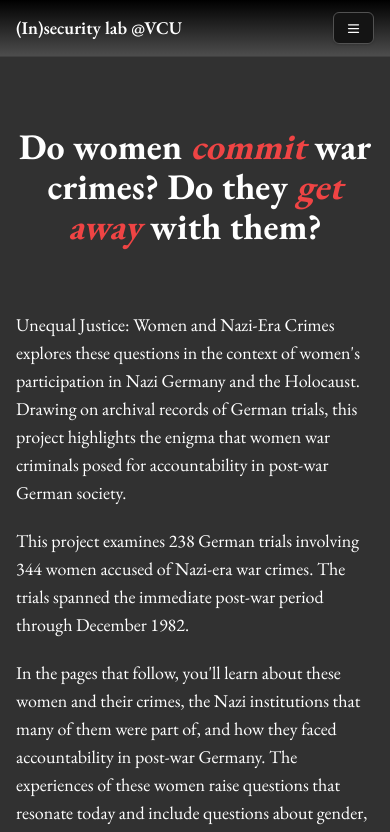
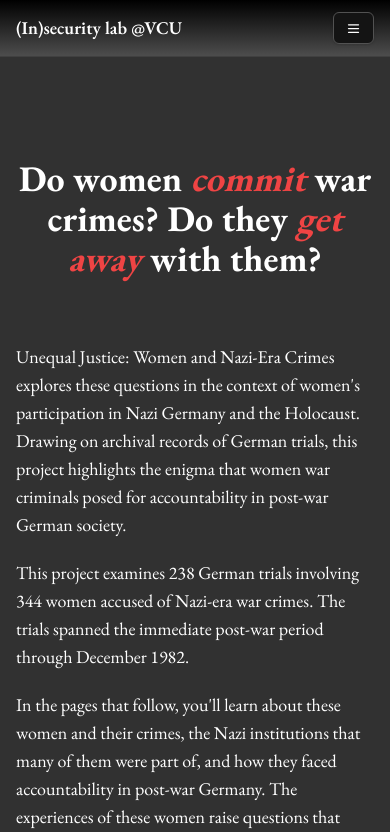
Before and after one commit to Nan3rC0re/in-security-lab-map, a Next.js app: page / in a window 390 px wide. Shown: the top 832 px of the page. Built offline with nearby package versions, Linux system fonts and the light colour scheme.

Commit message:
added animations to the landing page

```diff
--- a/app/page.tsx
+++ b/app/page.tsx
@@ -1,41 +1,91 @@
+"use client";
+
 import Image from "next/image";
-import React from "react";
+import React, { useEffect, useState } from "react";
 import Link from "next/link";
+import { motion, AnimatePresence } from "framer-motion";
 
 export default function HomePage() {
+  const [isClient, setIsClient] = useState(false);
+
+  useEffect(() => {
+    setIsClient(true);
+  }, []);
+
+  const containerVariants = {
+    hidden: { opacity: 0 },
+    visible: {
+      opacity: 1,
+      transition: {
+        when: "beforeChildren",
+        staggerChildren: 0.2,
+        duration: 0.1,
+      },
+    },
+  };
+
+  const itemVariants = {
+    hidden: { opacity: 0, y: 50 },
+    visible: {
+      opacity: 1,
+      y: 0,
+      transition: {
+        type: "spring",
+        stiffness: 100,
+        damping: 12,
+        duration: 0.1,
+      },
+    },
+  };
+
   return (
-    <div className="w-full min-h-screen py-4 bg-[#313131] flex flex-col items-center">
-      <h1 className=" text-4xl md:text-6xl font-bold mb-6  max-w-[50rem] md:w-full text-center inline">
-        Do women <span className="italic text-red-500 ">commit </span> war
+    <section className="w-full">
+      <AnimatePresence>
+        {isClient && (
+          <motion.div
+            initial="hidden"
+            animate="visible"
+            variants={containerVariants}
+            className="w-full min-h-screen py-4 bg-#313131 flex flex-col items-center mt-8"
+          >
+            <motion.h1
+              variants={itemVariants}
+              className="text-4xl md:text-6xl font-bold mb-6 max-w-[50rem] md:w-full text-center inline text-white"
+            >
+              Do women <span className="italic text-red-500">commit</span> war
               crimes? Do they
               <span className="italic text-red-500"> get away</span> with them?
-      </h1>
+            </motion.h1>
 
-      <div className=" text-lg md:text-xl mt-10  max-w-4xl w-full mb-4 flex flex-col gap-5">
-        <p>
-          Unequal Justice: Women and Nazi-Era Crimes explores these questions in
-          the context of women&#39;s participation in Nazi Germany and the
-          Holocaust. Drawing on archival records of German trials, this project
-          highlights the enigma that women war criminals posed for
-          accountability in post-war German society.
-        </p>
-        <p>
-          This project examines 238 German trials involving 344 women accused of
-          Nazi-era war crimes. The trials spanned the immediate post-war period
-          through December 1982.
-        </p>
-        <p>
-          In the pages that follow, you&#39;ll learn about these women and their
-          crimes, the Nazi institutions that many of them were part of, and how
-          they faced accountability in post-war Germany. The experiences of
-          these women raise questions that resonate today and include questions
-          about gender, justice, accountability, and punishment.
-        </p>
+            <div className="text-lg md:text-xl mt-10 max-w-4xl w-full mb-4 flex flex-col gap-5 text-white">
+              <motion.p variants={itemVariants}>
+                Unequal Justice: Women and Nazi-Era Crimes explores these
+                questions in the context of women&#39;s participation in Nazi
+                Germany and the Holocaust. Drawing on archival records of German
+                trials, this project highlights the enigma that women war
+                criminals posed for accountability in post-war German society.
+              </motion.p>
+              <motion.p variants={itemVariants}>
+                This project examines 238 German trials involving 344 women
+                accused of Nazi-era war crimes. The trials spanned the immediate
+                post-war period through December 1982.
+              </motion.p>
+              <motion.p variants={itemVariants}>
+                In the pages that follow, you&#39;ll learn about these women and
+                their crimes, the Nazi institutions that many of them were part
+                of, and how they faced accountability in post-war Germany. The
+                experiences of these women raise questions that resonate today
+                and include questions about gender, justice, accountability, and
+                punishment.
+              </motion.p>
             </div>
-      <div className="w-full flex flex-col items-center mt-20 mb-20">
+            <motion.div
+              className="w-full flex flex-col items-center mt-20 mb-20 image-container"
+              variants={itemVariants}
+            >
               <Image
                 src="/Ilse Koch.jpg"
-          alt="landing-img"
+                alt="Ilse Koch testifies in her own defense"
                 width={900}
                 height={900}
               />
@@ -43,11 +93,15 @@ export default function HomePage() {
                 href="https://collections.ushmm.org/search/catalog/pa1040530"
                 className="text-white/95 text-center text-sm sm:text-md w-fit mt-2 hover:underline"
                 target="_blank"
+                rel="noopener noreferrer"
               >
-          Ilse Koch testifies in her own defense at the trial of former camp
-          personnel and prisoners from Buchenwald.
+                Ilse Koch testifies in her own defense at the trial of former
+                camp personnel and prisoners from Buchenwald.
               </Link>
-      </div>
-    </div>
+            </motion.div>
+          </motion.div>
+        )}
+      </AnimatePresence>
+    </section>
   );
 }
```
Lines whose indentation alone changed are shown as unchanged.
